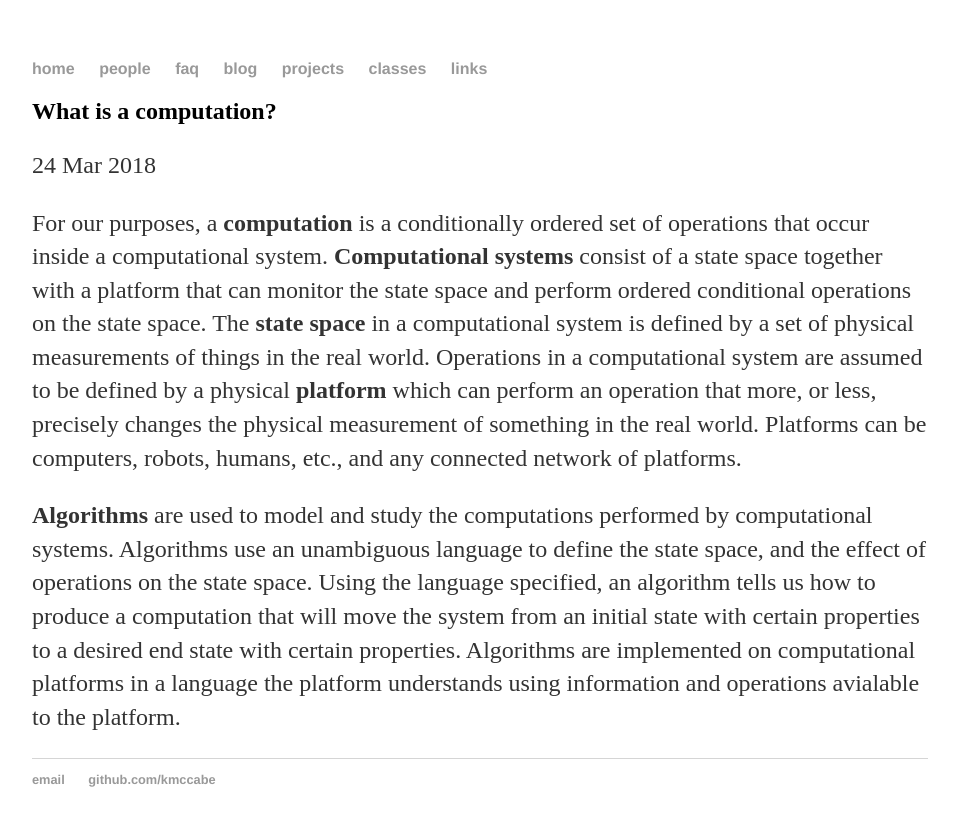
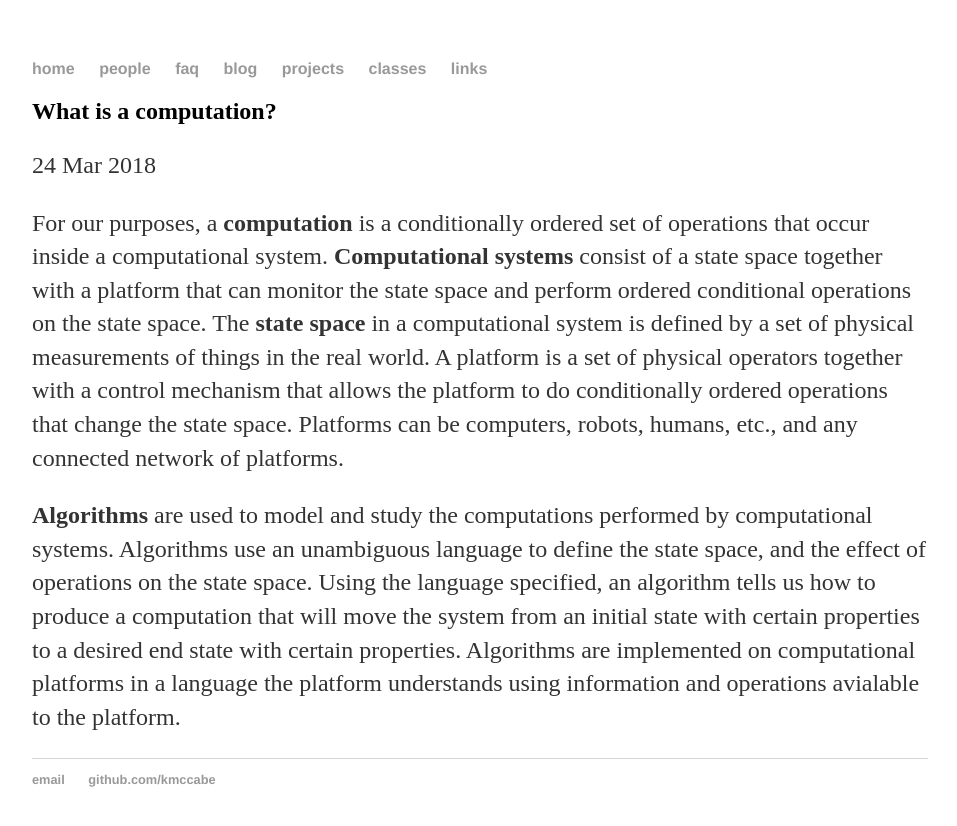
Before and after one commit to Kmccabe/KAM.github.io, a Jekyll site: the page built from _faqs/00005_ computations.md, in a window 1280 px wide. Shown: the top 826 px of the page, without its empty margins (160-1117 px from the left). Built offline with Jekyll 4.4.1, drawn with Linux system fonts in a browser that asks for light colours.

Commit message:
some more edits

```diff
--- a/_faqs/00005_ computations.md
+++ b/_faqs/00005_ computations.md
@@ -3,6 +3,6 @@ title: What is a computation?
 date: 2018-03-24 00:00:00 Z
 layout: faq
 ---
-For our purposes, a **computation** is a conditionally ordered set of operations that occur inside a computational system.  **Computational systems** consist of a state space together with a platform that can monitor the state space and perform ordered conditional operations on the state space.  The **state space** in a computational system is defined by a set of physical measurements of things in the real world.  Operations in a computational system are assumed to be defined by a physical **platform** which can perform an operation that more, or less, precisely changes the physical measurement of something in the real world.  Platforms can be computers, robots, humans, etc., and any connected network of platforms.
+For our purposes, a **computation** is a conditionally ordered set of operations that occur inside a computational system.  **Computational systems** consist of a state space together with a platform that can monitor the state space and perform ordered conditional operations on the state space.  The **state space** in a computational system is defined by a set of physical measurements of things in the real world.  A platform is a set of physical operators together with a control mechanism that allows the platform to do conditionally ordered operations that change the state space.  Platforms can be computers, robots, humans, etc., and any connected network of platforms.
 
 **Algorithms** are used to model and study the computations performed by computational systems.  Algorithms use an unambiguous language to define the state space, and the effect of operations on the state space.  Using the language specified, an algorithm tells us how to produce a computation that will move the system from an initial state with certain properties to a desired end state with certain properties.  Algorithms are implemented on computational platforms in a language the platform understands using information and operations avialable to the platform.
```
